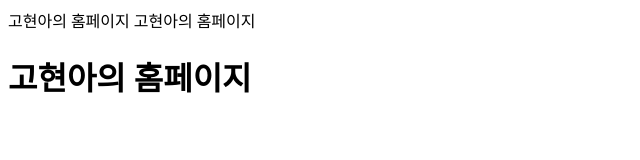
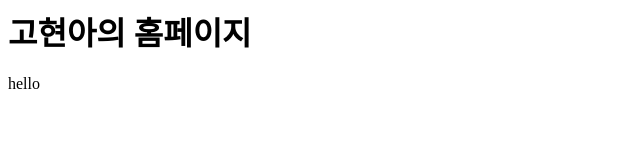
Before and after one commit to Hyeona522/Hyeona522.github.io, a plain HTML site: page index.html in a window 1280 px wide. Shown: the whole page, without its empty margins (0-640 px from the left). Drawn offline with Linux system fonts and the light colour scheme.

Commit message:
Update index.html

```diff
--- a/index.html
+++ b/index.html
@@ -3,8 +3,7 @@
   <title>고현아의 홈페이지</title>
 </head>
 <body>
-  고현아의 홈페이지
-  고현아의 홈페이지
   <h1>고현아의 홈페이지</h1>
+  <a herf="hello.html">hello</a>
 </body>
 </html>
```
